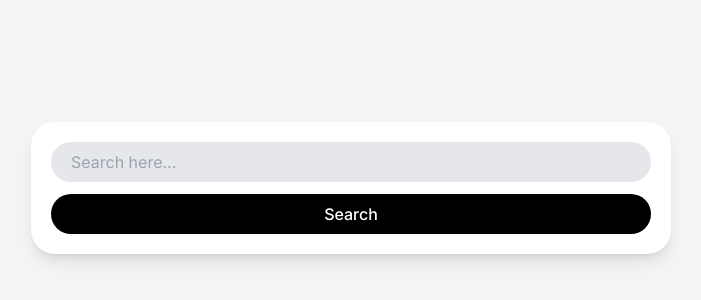
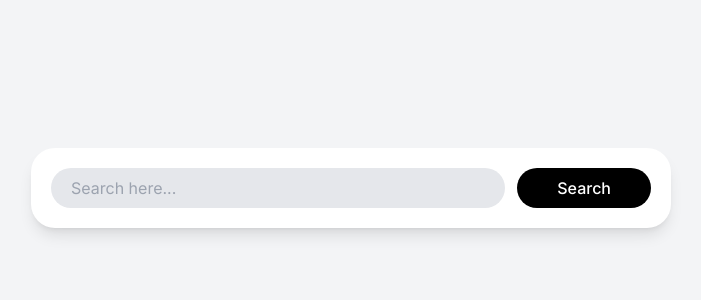
Before and after one commit to freejak5520/carrot-market-clone, a Next.js app: page / in a window 1280 px wide. Shown: the part 212-512 px from the top of the page, without its empty margins (289-990 px from the left). Built offline with nearby package versions, Linux system fonts and the light colour scheme.

Commit message:
반응형 예제

```diff
--- a/app/page.tsx
+++ b/app/page.tsx
@@ -1,10 +1,10 @@
 export default function Home() {
   2;
   return (
-    <main className="bg-gray-100 h-screen flex items-center justify-center p-5">
-      <div className="bg-white w-full shadow-lg p-5 rounded-3xl max-w-screen-sm flex flex-col gap-3">
+    <main className="bg-gray-100 h-screen flex items-center justify-center p-5 ">
+      <div className="bg-white w-full shadow-lg p-5 rounded-3xl max-w-screen-sm flex flex-col gap-3 md:flex-row">
         <input className="w-full rounded-full h-10 bg-gray-200 pl-5 py-3 outline-none ring ring-transparent focus:ring-orange-500 focus:ring-offset-2 transition-shadow" type="text" placeholder="Search here..." />
-        <button className="bg-black text-white py-2 rounded-full active:scale-95 transition-transform font-medium outline-none">Search</button>
+        <button className="bg-black text-white py-2 rounded-full active:scale-95 transition-transform font-medium outline-none md:px-10">Search</button>
       </div>
     </main>
   );
```
